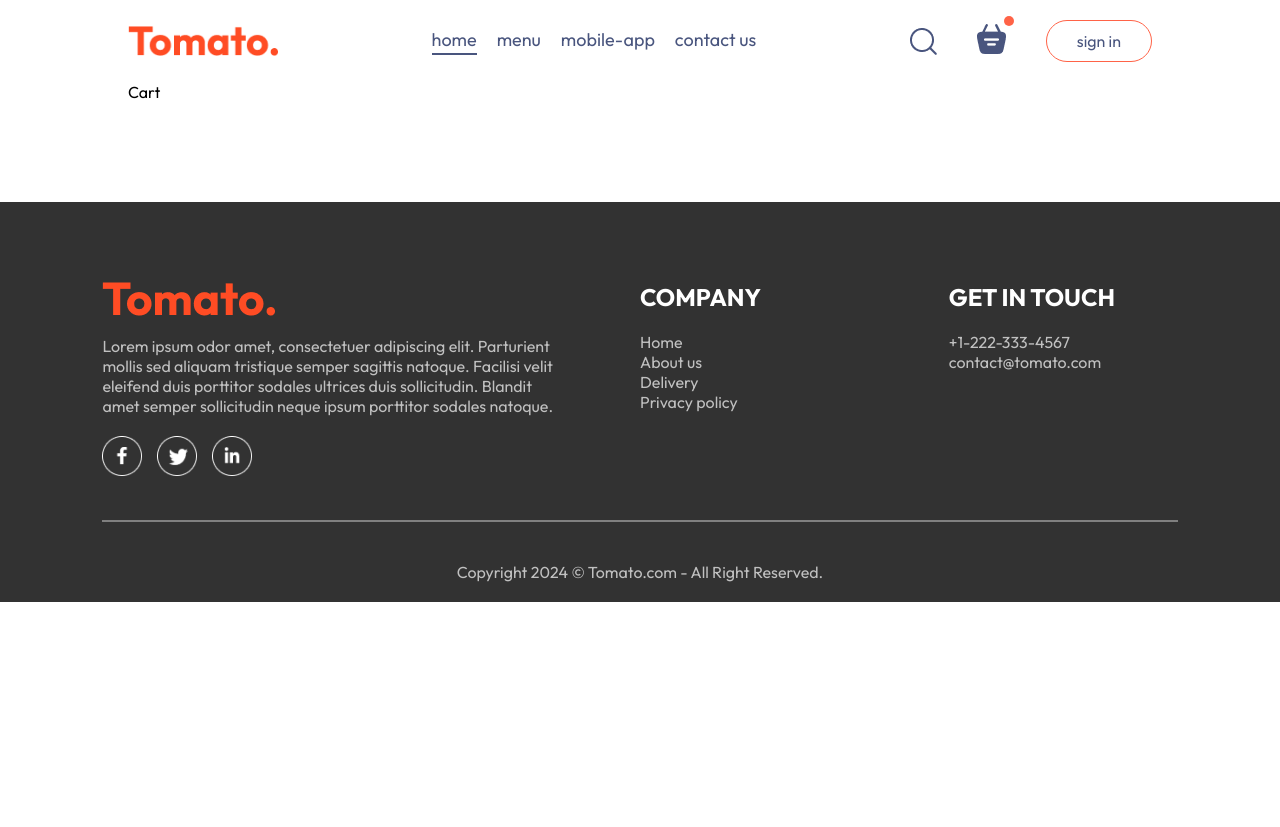
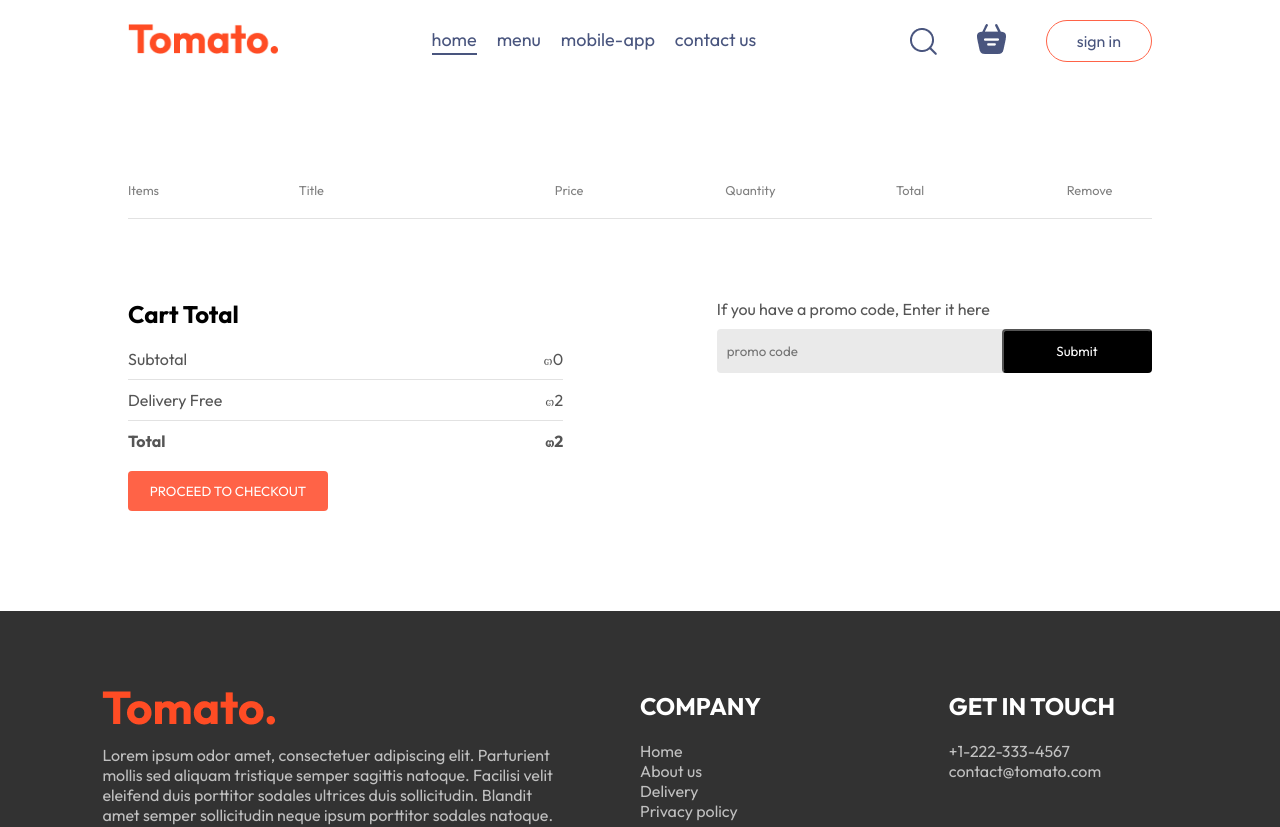
Before and after one commit to Nongkreem/Food-del, a React (Vite) app: page /cart in a window 1280 px wide. Shown: the top 827 px of the page. Before the commit the page ends 800 px from the top, so only its background shows below. Built offline with nearby package versions, Linux system fonts and the light colour scheme.

Commit message:
Create Cart Page

```diff
--- a/src/components/Navbar/Navbar.jsx
+++ b/src/components/Navbar/Navbar.jsx
@@ -1,16 +1,19 @@
-import React, { useState } from 'react'
+import React, { useContext, useState } from 'react'
 import './Navbar.css'
 import { assets } from '../../assets/assets'
 import { Link } from 'react-router-dom';
+import { StoreContext } from '../context/StoreContext';
 
 
 const Navbar = ({setShowLogin}) => {
 
   const [menu, setMenu] = useState("home");
 
+  const {getTotalCartAmount} = useContext(StoreContext)
+
   return (
     <div className='navbar'>
-      <img src={assets.logo} alt="" className='logo'/>
+      <Link to='/'><img src={assets.logo} alt="" className='logo'/></Link>
       <ul className="navbar-menu">
         <Link to='/' onClick={()=>setMenu("home")} className={menu==="home"?"active":""}>home</Link>
         <a href='#explore-menu' onClick={()=>setMenu("menu")} className={menu==="menu"?"active":""}>menu</a>
@@ -20,8 +23,8 @@
       <div className="navbar-right">
         <img src={assets.search_icon} alt="" />
         <div className="navbar-search-icon">
-          <img src={assets.basket_icon} alt="" />
-          <div className="dot"></div>
+          <Link to='/cart'><img src={assets.basket_icon} alt="" /></Link>
+          <div className={getTotalCartAmount()===0?"":"dot"}></div>
         </div>
         <button onClick={()=>setShowLogin(true)}>sign in</button>
       </div>
--- a/src/components/context/StoreContext.jsx
+++ b/src/components/context/StoreContext.jsx
@@ -21,9 +21,16 @@
         setCartItems((prev)=>({...prev, [itemId]:prev[itemId]-1}))
     }
 
-    useEffect(()=>{
-        console.log(cartItems);
-    },[cartItems])
+    const getTotalCartAmount = () =>{
+        let totalAmount = 0;
+        for(const item in cartItems){
+            if(cartItems[item]>0){
+                let itemInfo = food_list.find((product)=>product._id === item);
+                totalAmount += itemInfo.price*cartItems[item];
+            }
+        }
+        return totalAmount;
+    }
 
 
     const contextValue = {
@@ -31,7 +38,8 @@
         cartItems,
         setCartItems,
         addToCart,
-        removeFromCart
+        removeFromCart,
+        getTotalCartAmount
     }
 
     return (
--- a/src/pages/Cart/Cart.css
+++ b/src/pages/Cart/Cart.css
@@ -0,0 +1,92 @@
+.cart{
+    margin-top: 100px;
+}
+.cart-items-title{
+    display: grid;
+    grid-template-columns: 1fr 1.5fr 1fr 1fr 1fr 0.5fr;
+    align-items: center;
+    color: grey;
+    font-size: max(1vw, 12px);
+}
+.cart-items-item{
+    margin: 10px 0px;
+    color: black;
+}
+.cart-items-item img{
+    width: 50px;
+}
+.cart hr{
+    height: 1px;
+    background-color: #e2e2e2;
+    border: none;
+}
+.cart-items-item .cross{
+    cursor: pointer;
+}
+.cart-bottom{
+    margin-top: 80px;
+    display: flex;
+    justify-content: space-between;
+    gap: max(12vw, 20px);
+}
+.cart-total{
+    flex: 1;
+    display: flex;
+    flex-direction: column;
+    gap: 20px;
+}
+.cart-total-details{
+    display: flex;
+    justify-content: space-between;
+    color: #555;
+}
+.cart-total hr{
+    margin: 10px 0px;
+}
+.cart-total button{
+    border: none;
+    color: white;
+    background-color: tomato;
+    width: max(15vw, 200px);
+    padding: 12px 0px;
+    border-radius: 4px;
+    cursor: pointer;
+}
+.cart-promocode{
+    flex: 1; /*ป็น shorthand property ของ CSS ที่ใช้กับ Flexbox layout
+    ซึ่งกำหนดว่าคอมโพเนนต์ใน Flex container จะขยายพื้นที่อย่างไรเมื่อมีพื้นที่ว่างให้ใช้งาน
+    เป็น responsive*/
+}
+.cart-promocode p{
+    color: #555;
+}
+.cart-promocode-input{
+    margin-top: 10px;
+    display: flex;
+    justify-content: space-between;
+    align-items: center;
+    background-color: #eaeaea;
+    border-radius: 4px;
+}
+.cart-promocode-input input{
+    background: transparent;
+    border: none;
+    outline: none;
+    padding-left: 10px;
+}
+.cart-promocode-input button{
+    width: max(10vw, 150px);
+    padding: 12px 5px;
+    background-color: black;
+    color: white;
+    border-radius: 4px;
+}
+
+@media (max-width:750px){
+    .cart-bottom{
+        flex-direction: column-reverse;
+    }
+    .cart-promocode{
+        justify-content: start;
+    }
+}
--- a/src/pages/Cart/Cart.jsx
+++ b/src/pages/Cart/Cart.jsx
@@ -1,9 +1,74 @@
-import React from 'react'
+import React, { useContext } from 'react'
 import './Cart.css'
+import { StoreContext } from '../../components/context/StoreContext'
 
 const Cart = () => {
+
+  const {cartItems, food_list, removeFromCart, getTotalCartAmount} = useContext(StoreContext)
+
   return (
-    <div>Cart</div>
+    <div className='cart'>
+      <div className="cart-items">
+        <div className="cart-items-title">
+          <p>Items</p>
+          <p>Title</p>
+          <p>Price</p>
+          <p>Quantity</p>
+          <p>Total</p>
+          <p>Remove</p>
+        </div>
+        <br />
+        <hr />
+        {food_list.map((item, index)=>{
+          if(cartItems[item._id]>0){
+            return(
+              <div>
+                <div className="cart-items-title cart-items-item">
+                  <img src={item.image} alt="" />
+                  <p>{item.name}</p>
+                  <p>${item.price}</p>
+                  <p>{cartItems[item._id]}</p>
+                  <p>${item.price*cartItems[item._id]}</p>
+                  <p className='cross' onClick={()=>removeFromCart(item._id)}>x</p>
+                </div>
+                <hr />
+              </div>
+            )
+          }
+        })}
+      </div>
+      <div className="cart-bottom">
+        <div className="cart-total">
+          <h2>Cart Total</h2>
+          <div>
+            <div className="cart-total-details">
+              <p>Subtotal</p>
+              <p>๓{getTotalCartAmount()}</p>
+            </div>
+            <hr />
+            <div className="cart-total-details">
+              <p>Delivery Free</p>
+              <p>๓{2}</p>
+            </div>
+            <hr />
+            <div className="cart-total-details">
+              <b>Total</b>
+              <b>๓{getTotalCartAmount()+2}</b>
+            </div>
+          </div>
+          <button>PROCEED TO CHECKOUT</button>
+        </div>
+        <div className="cart-promocode">
+          <div>
+            <p>If you have a promo code, Enter it here</p>
+          </div>
+          <div className="cart-promocode-input">
+            <input type="text" placeholder='promo code' />
+            <button>Submit</button>
+          </div>
+        </div>
+      </div>
+    </div>
   )
 }
 
```
